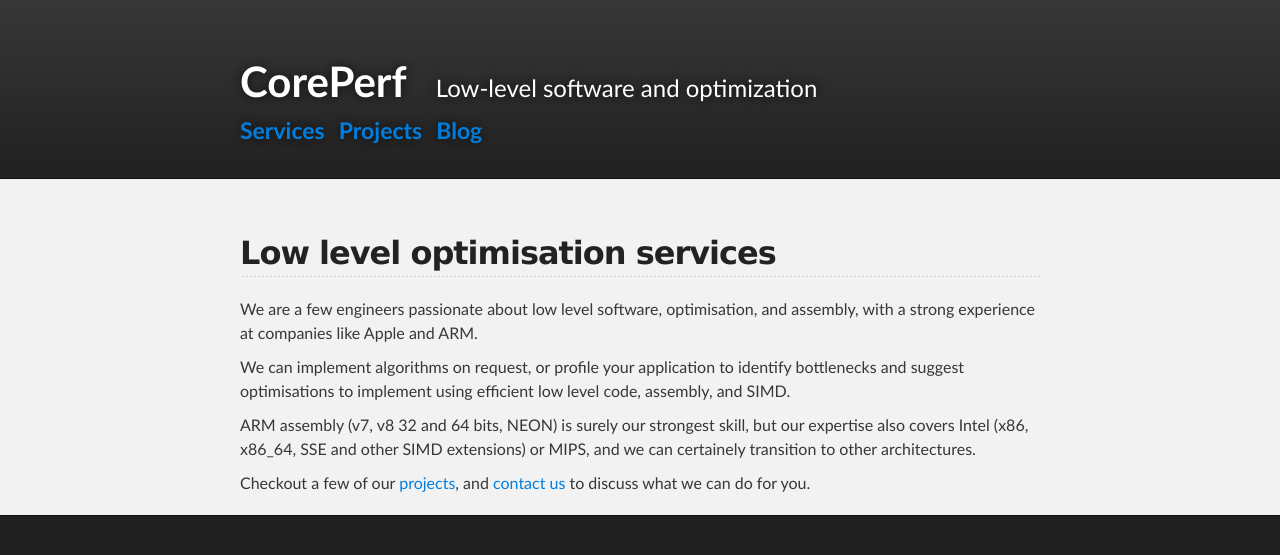
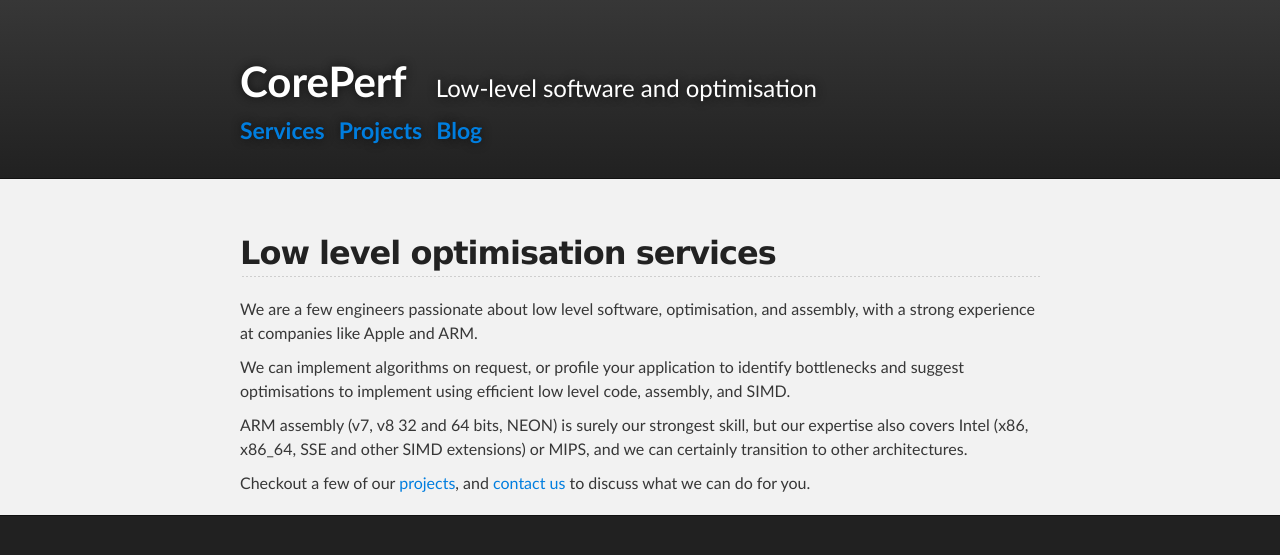
Before and after one commit to coreperf/coreperf.github.io, a Jekyll site: the page built from index.html, in a window 1280 px wide. Shown: the top 555 px of the page. Built offline with Jekyll 4.4.1, drawn with Linux system fonts in a browser that asks for light colours.

Commit message:
Fix typos.

```diff
--- a/404.html
+++ b/404.html
@@ -20,7 +20,7 @@
 
         <div>
           <a style="margin-right:25px" href="/"><span id="project_title">CorePerf</span></a>
-          <span id="project_tagline">Low-level software and optimization</span>
+          <span id="project_tagline">Low-level software and optimisation</span>
         </div>
         <a class="menu_title" href="/">Services</a>
         <a class="menu_title" href="/projects/">Projects</a>
--- a/_config.yml
+++ b/_config.yml
@@ -1,3 +1,3 @@
 name: CorePerf
-tagline: "Low-level software and optimization"
+tagline: "Low-level software and optimisation"
 pygments: true
--- a/index.html
+++ b/index.html
@@ -17,7 +17,7 @@ code, assembly, and SIMD.
 <p>
 ARM assembly (v7, v8 32 and 64 bits, NEON) is surely our strongest skill, but
 our expertise also covers Intel (x86, x86_64, SSE and other SIMD extensions)
-or MIPS, and we can certainely transition to other architectures.
+or MIPS, and we can certainly transition to other architectures.
 </p>
 <p>
 Checkout a few of our <a href="/projects/">projects</a>, and
```
Also changed, not shown: projects/rejit/index.md (+9 -9 lines).
